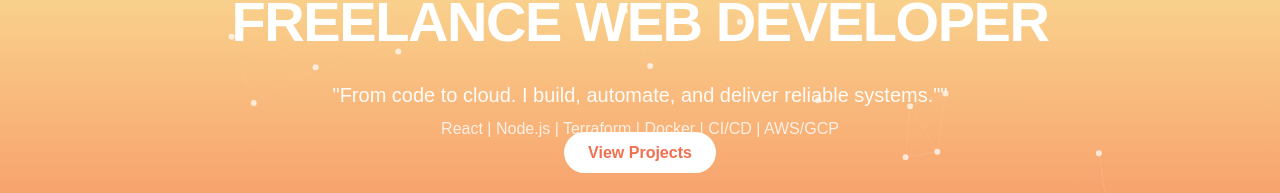
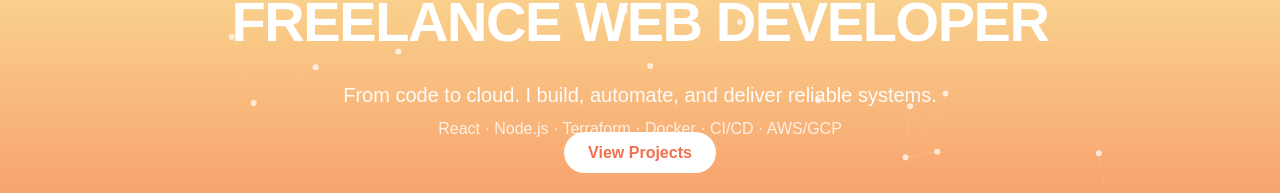
Before and after one commit to gerardinhoo/gerard-portfolio, a Next.js app: page / in a window 1280 px wide. Shown: the part 458-651 px from the top of the page. Built offline with nearby package versions, Linux system fonts and the light colour scheme.

Commit message:
Fix tagline text: remove unescaped quotes causing ESLint error

```diff
--- a/app/components/Hero.tsx
+++ b/app/components/Hero.tsx
@@ -38,13 +38,12 @@ export default function Hero() {
 
         {/* Tagline */}
         <p className='mt-6 max-w-3xl mx-auto text-white/95 text-lg sm:text-xl [text-wrap:balance]'>
-          "From code to cloud. I build, automate, and deliver reliable
-          systems.""
+          From code to cloud. I build, automate, and deliver reliable systems.
         </p>
 
         {/* Sub-keywords (muted) */}
         <p className='mt-2 max-w-3xl mx-auto text-white/80 text-sm sm:text-base'>
-          React | Node.js | Terraform | Docker | CI/CD | AWS/GCP
+          React · Node.js · Terraform · Docker · CI/CD · AWS/GCP
         </p>
 
         {/* CTA */}
```
